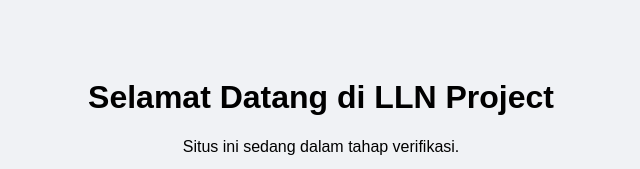
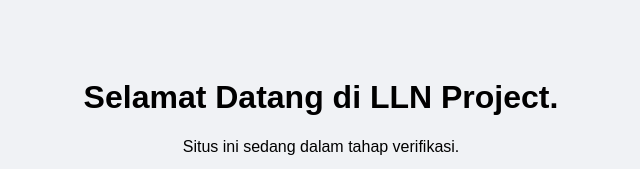
Before and after one commit to cxnbhnq-a/web-utama, a plain HTML site: page index.html in a window 1280 px wide. Shown: the top 169 px of the page, without its empty margins (319-959 px from the left). Drawn offline with Linux system fonts and the light colour scheme.

Commit message:
Add period to welcome message in index.html

```diff
--- a/index.html
+++ b/index.html
@@ -11,7 +11,7 @@
 </head>
 <body style="font-family: sans-serif; text-align: center; padding: 50px; background-color: #f0f2f5;">
 
-    <h1>Selamat Datang di LLN Project</h1>
+    <h1>Selamat Datang di LLN Project.</h1>
     <p>Situs ini sedang dalam tahap verifikasi.</p>
 
     <a href="https://chatmim.llnproject.my.id" style="background-color: #00c896; color: white; padding: 15px 30px; text-decoration: none; border-radius: 25px; font-weight: bold; display: inline-block; margin-top: 20px;">
```
